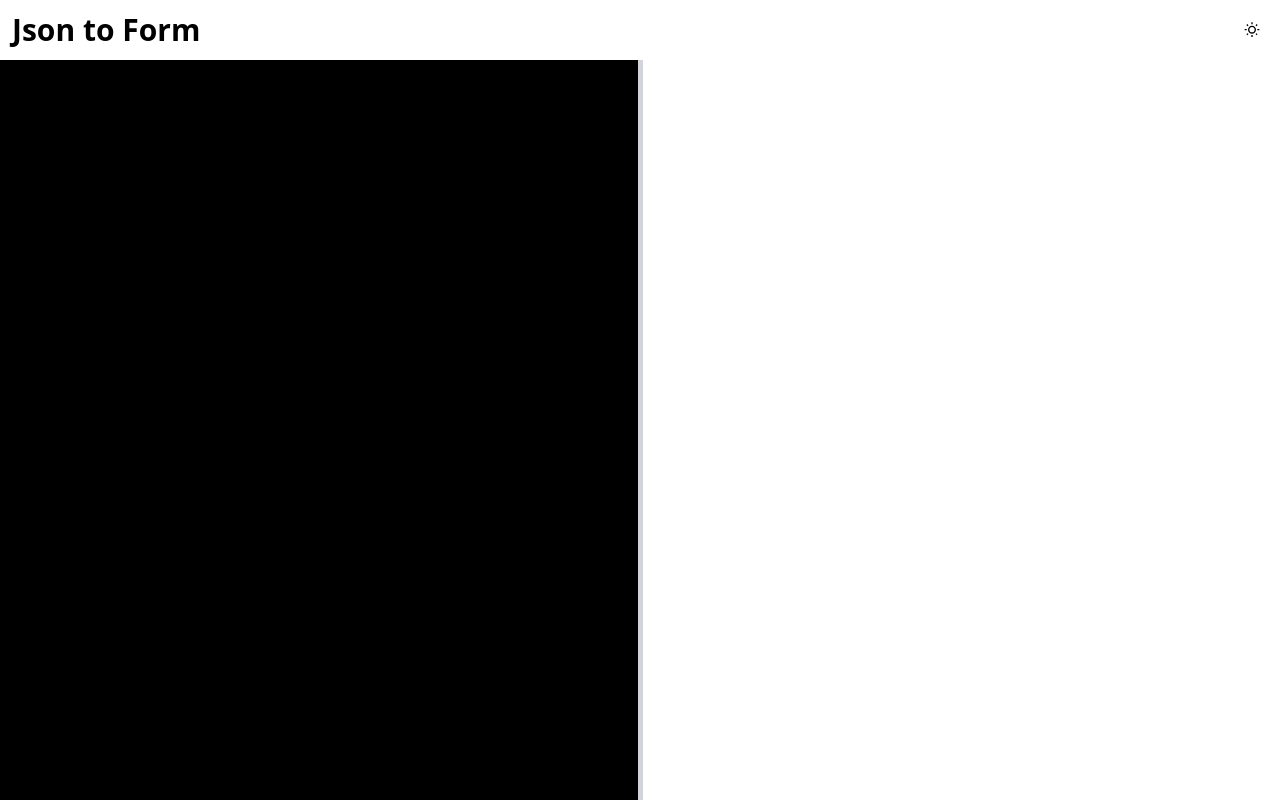
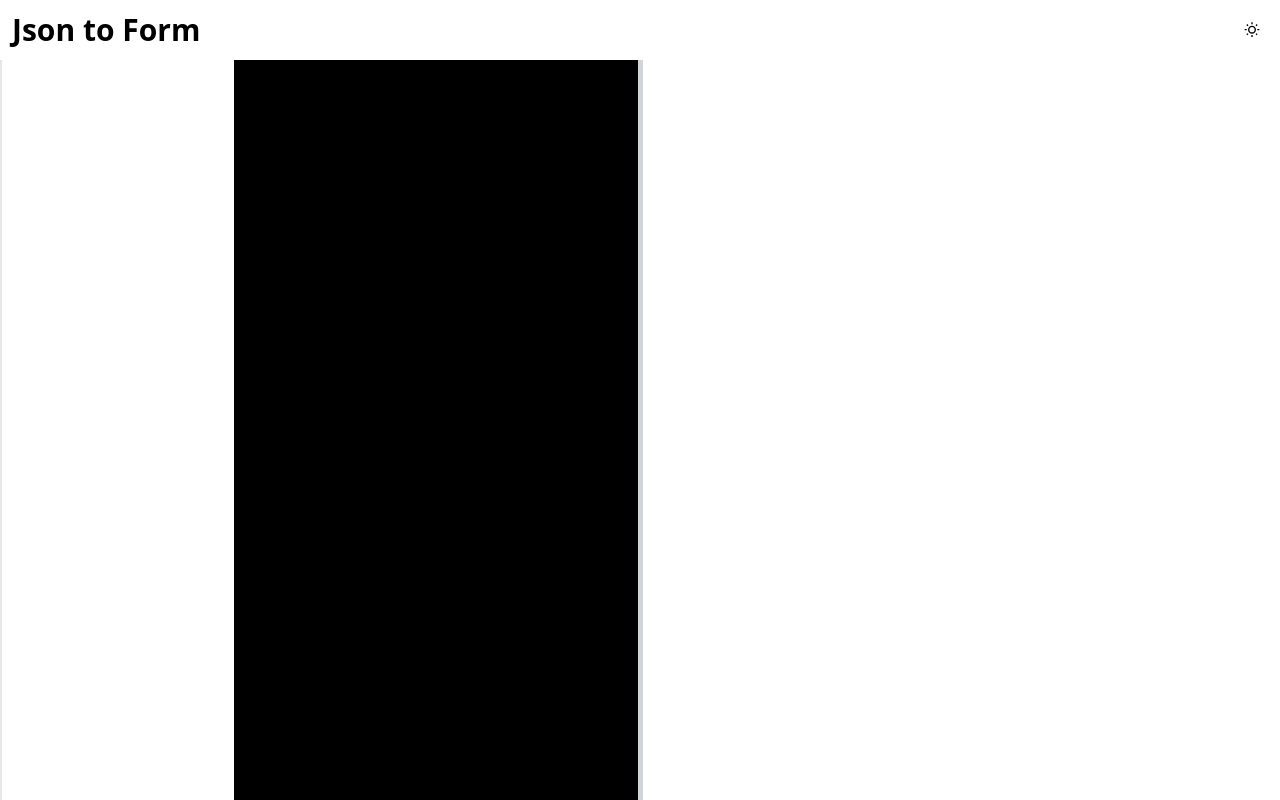
Before and after one commit to AkshayCdr/json-generator, a React (Vite) app: page / in a window 1280 px wide. Built offline with nearby package versions, Linux system fonts and the light colour scheme.

Commit message:
added json-input

```diff
--- a/src/App.tsx
+++ b/src/App.tsx
@@ -1,31 +1,23 @@
-import { useEffect, useRef, useState } from "react";
 import "./App.css";
 import Header from "./component/header";
 import CodeEditor from "./component/codeEditor";
 import Divider from "./component/divider";
 import PreviewWebsite from "./component/previewWebsite";
+import useAppState from "./hooks/useAppState";
 
 export default function App() {
-    const [leftWidth, setLeftWidth] = useState(50);
-    const [dark, setDark] = useState(false);
-    const [isSmallScreen, setIsSmallScreen] = useState(window.innerWidth < 640);
-
-    const darkModeHandler = () => {
-        setDark(!dark);
-        document.body.classList.toggle("dark");
-    };
-
-    const leftWidthRef = useRef(leftWidth);
-    leftWidthRef.current = leftWidth;
-
-    useEffect(() => {
-        const handleResize = () => {
-            setIsSmallScreen(window.innerWidth < 640);
-        };
-
-        window.addEventListener("resize", handleResize);
-        return () => window.removeEventListener("resize", handleResize);
-    }, []);
+    const {
+        dark,
+        darkModeHandler,
+        json,
+        setJson,
+        setFormSchema,
+        isSmallScreen,
+        leftWidth,
+        setLeftWidth,
+        leftWidthRef,
+        formSchema,
+    } = useAppState();
 
     return (
         <div className="flex flex-col h-screen overflow-hidden">
@@ -33,6 +25,9 @@ export default function App() {
 
             <main className="flex flex-col sm:flex-row flex-1 overflow-hidden">
                 <CodeEditor
+                    json={json}
+                    setJson={setJson}
+                    setFormSchema={setFormSchema}
                     isSmallScreen={isSmallScreen}
                     leftWidth={leftWidth}
                 />
--- a/src/component/codeEditor.tsx
+++ b/src/component/codeEditor.tsx
@@ -1,9 +1,17 @@
+import JsonInput from "./jsonInput";
+
 type CodeEditorArgs = {
+    json: string;
+    setJson: React.Dispatch<React.SetStateAction<string>>;
+    setFormSchema: React.Dispatch<React.SetStateAction<FormSchema | null>>;
     isSmallScreen: boolean;
     leftWidth: number;
 };
 
 export default function CodeEditor({
+    json,
+    setJson,
+    setFormSchema,
     isSmallScreen,
     leftWidth,
 }: CodeEditorArgs) {
@@ -14,6 +22,12 @@ export default function CodeEditor({
                 width: isSmallScreen ? "100%" : `${leftWidth}%`,
             }}
             className="relative flex bg-black dark:bg-backGroundDark"
-        ></section>
+        >
+            <JsonInput
+                json={json}
+                setJson={setJson}
+                setFormSchema={setFormSchema}
+            />
+        </section>
     );
 }
--- a/src/component/jsonInput.tsx
+++ b/src/component/jsonInput.tsx
@@ -1,13 +1,66 @@
-export default function JsonInput() {
+import { useState } from "react";
+
+type JsonInputProps = {
+    json: string;
+    setJson: React.Dispatch<React.SetStateAction<string>>;
+
+    setFormSchema: React.Dispatch<React.SetStateAction<FormSchema | null>>;
+};
+
+type ValidateJson = (input: string) => [FormSchema | null, Error | null];
+
+const validateJson: ValidateJson = (input) => {
+    try {
+        const formSchema = JSON.parse(input);
+
+        return [formSchema, null];
+    } catch (error) {
+        return [null, new Error("Invalid JSON: " + (error as Error).message)];
+    }
+};
+
+const handleJsonChange = (
+    event: React.ChangeEvent<HTMLTextAreaElement>,
+    setJson: React.Dispatch<React.SetStateAction<string>>,
+    setError: React.Dispatch<React.SetStateAction<Error | null>>,
+    setFormSchema: React.Dispatch<React.SetStateAction<FormSchema | null>>
+) => {
+    const input = event.target.value;
+
+    if (!input.length) {
+        setJson("");
+        setError(null);
+        setFormSchema(null);
+        return;
+    }
+
+    setJson(input);
+    const [parsedSchema, err] = validateJson(input);
+
+    if (err) {
+        setError(err);
+        setFormSchema(null);
+        return;
+    }
+
+    setFormSchema(parsedSchema);
+    setError(null);
+};
+
+export default function JsonInput({
+    json,
+    setJson,
+    setFormSchema,
+}: JsonInputProps) {
+    const [error, setError] = useState<Error | null>(null);
+
     return (
         <div>
             <textarea
-                ref={textareaRef}
                 name="json-input"
                 onChange={(event) =>
                     handleJsonChange(event, setJson, setError, setFormSchema)
                 }
-                onScroll={handleScroll}
                 className="p-4 text-textGrey dark:bg-backGroundDark dark:text-white flex flex-1 w-full h-full resize-none leading-6 border-l-2"
                 value={json}
                 aria-describedby="json-error"
--- /dev/null
+++ b/src/hooks/useAppState.tsx
@@ -0,0 +1,41 @@
+import { useEffect, useRef, useState } from "react";
+
+export default function useAppState() {
+    const [dark, setDark] = useState(false);
+    const [json, setJson] = useState("");
+    const [leftWidth, setLeftWidth] = useState(50);
+    const [formSchema, setFormSchema] = useState<FormSchema | null>(null);
+    const [isSmallScreen, setIsSmallScreen] = useState(window.innerWidth < 640);
+
+    const leftWidthRef = useRef(leftWidth);
+    leftWidthRef.current = leftWidth;
+
+    useEffect(() => {
+        const handleResize = () => {
+            setIsSmallScreen(window.innerWidth < 640);
+        };
+
+        window.addEventListener("resize", handleResize);
+        return () => window.removeEventListener("resize", handleResize);
+    }, []);
+
+    const darkModeHandler = () => {
+        setDark(!dark);
+        document.body.classList.toggle("dark");
+    };
+
+    return {
+        dark,
+        setDark,
+        json,
+        setJson,
+        leftWidth,
+        setLeftWidth,
+        formSchema,
+        setFormSchema,
+        isSmallScreen,
+        setIsSmallScreen,
+        darkModeHandler,
+        leftWidthRef,
+    };
+}
```
